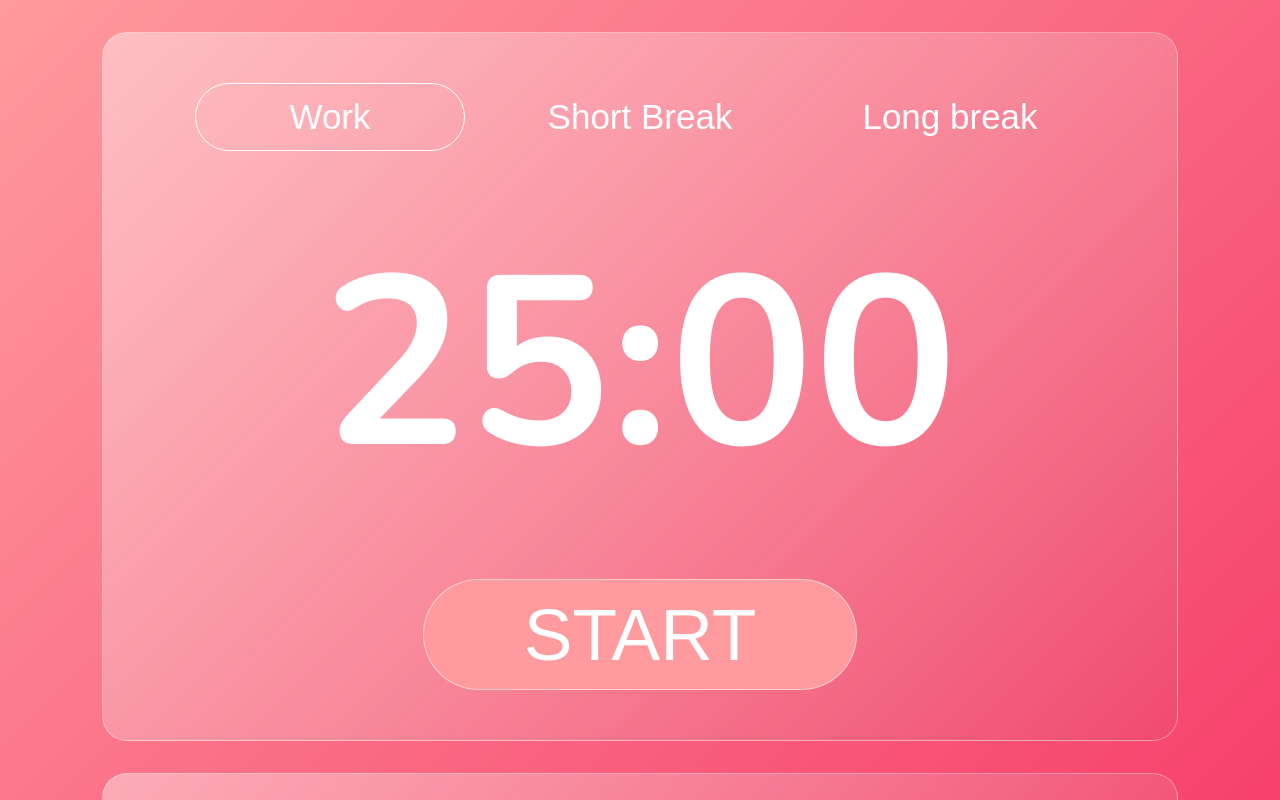
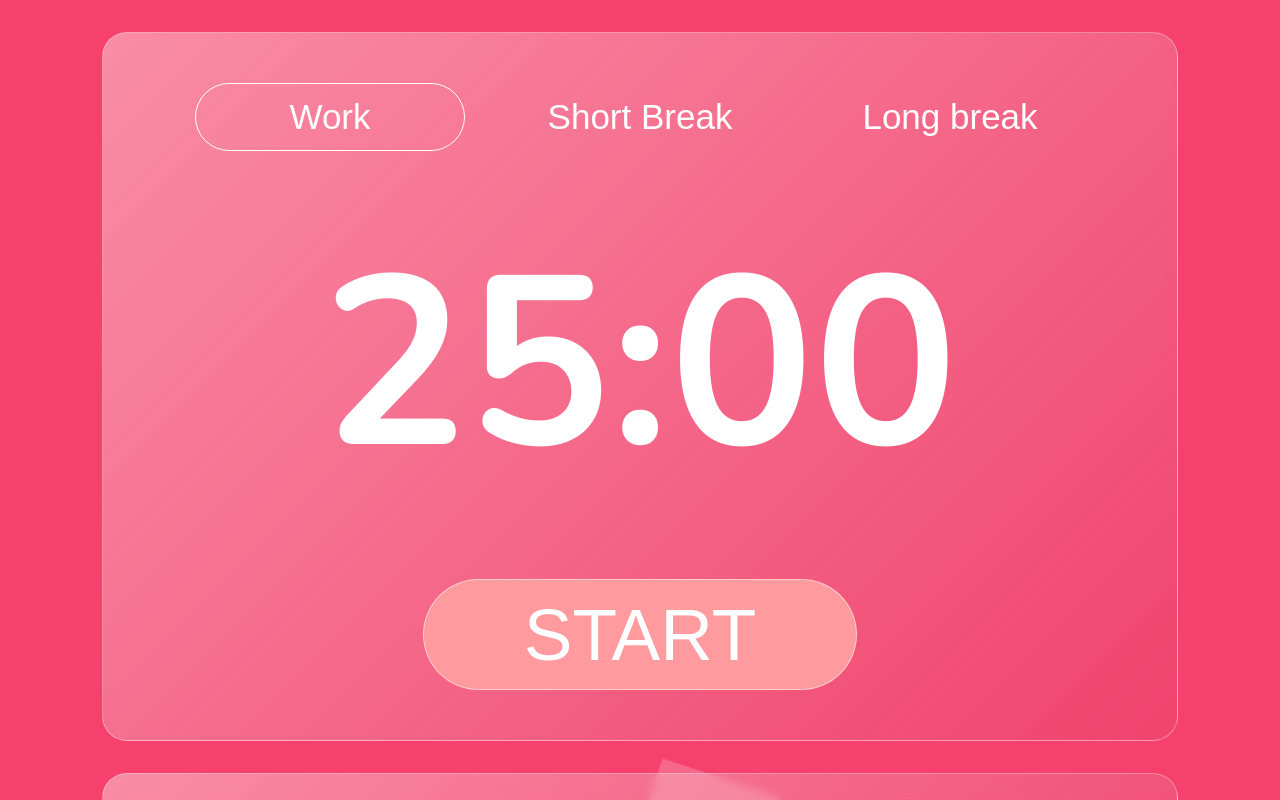
Before and after one commit to Kimbo0o/pomodoro-timer-pwa, a React (Create React App) app: page / in a window 1280 px wide. Built offline with nearby package versions, Linux system fonts and the light colour scheme.

Commit message:
Updated background

```diff
--- a/src/Components/App/App.module.scss
+++ b/src/Components/App/App.module.scss
@@ -4,9 +4,11 @@
   width: 100vw;
   height: 100vh;
   overflow: hidden;
-  position: relative;
   overflow-x: hidden;
   overflow-y: auto;
+  text-align: center;
+  display: flex;
+  justify-content: center;
 
   &--color-scheme-1 {
     background: linear-gradient(135deg, $color_primary1, $color_primary2);
@@ -16,3 +18,8 @@
     background: linear-gradient(135deg, $color_primary3, $color_primary4);
   }
 }
+
+.content-wrap {
+  max-width: 1500px;
+  flex-grow: 1;
+}
--- a/src/Components/App/App.tsx
+++ b/src/Components/App/App.tsx
@@ -3,18 +3,14 @@ import Frame from "../UI/Frame";
 import classes from "./App.module.scss";
 import Timer from "../Timer/Timer";
 import Tasks from "../Tasks/Tasks";
+import Background from "../UI/Background";
 import { useSelector } from "react-redux";
 import { RootState } from "../../Store";
 
 function App() {
-  const colorScheme = useSelector(
-    (state: RootState) => state.general.colorScheme
-  );
-  let appClassNames =
-    classes.app + " " + classes["app--color-scheme-" + colorScheme];
   return (
-    <div className={appClassNames}>
-      <div>
+    <div className={classes.app}>
+      <div className={classes["content-wrap"]}>
         <Frame>
           <Timer></Timer>
         </Frame>
@@ -22,9 +18,7 @@ function App() {
           <Tasks></Tasks>
         </Frame>
       </div>
-      <Bubble top="-20px" left="-50px" degree={135}></Bubble>
-      <Bubble top="400px" right="-40px" degree={315}></Bubble>
-      <Bubble top="700px" left="-20px" degree={315}></Bubble>
+      <Background></Background>
     </div>
   );
 }
--- a/src/Components/Tasks/Task.module.scss
+++ b/src/Components/Tasks/Task.module.scss
@@ -9,6 +9,10 @@
   background-color: $color_primary1;
   display: flex;
   align-items: flex-start;
+
+  &--alternative-color {
+    background-color: $color_primary3;
+  }
 
   .cb-wrap {
     width: rem(41px);
@@ -30,6 +34,7 @@
     .delete-btn {
       border: none;
       background-color: transparent;
+      cursor: pointer;
     }
 
     .trash {
@@ -87,4 +92,10 @@
       }
     }
   }
+
+  .textarea {
+    &:focus {
+      outline: none !important;
+    }
+  }
 }
--- a/src/Components/Tasks/Task.tsx
+++ b/src/Components/Tasks/Task.tsx
@@ -4,9 +4,10 @@ import trash from "../../assets/img/trash.svg";
 import plus from "../../assets/img/plus.svg";
 import check from "../../assets/img/check.svg";
 import TextareaAutosize from "react-textarea-autosize";
-import { useAppDispatch } from "../../Store";
+import { RootState, useAppDispatch } from "../../Store";
 import { tasksActions } from "../../Store/tasks-slice";
 import { ITask } from "../../Models/Tasks";
+import { useSelector } from "react-redux";
 
 const Task: React.FC<{
   inpTitle?: string;
@@ -17,6 +18,9 @@ const Task: React.FC<{
   const [title, setTitle] = useState(props.inpTitle ? props.inpTitle : "");
   const [checked, setChecked] = useState(
     props.inpChecked ? props.inpChecked : false
+  );
+  const colorScheme = useSelector(
+    (state: RootState) => state.general.colorScheme
   );
   const dispatch = useAppDispatch();
 
@@ -57,8 +61,12 @@ const Task: React.FC<{
     dispatch(tasksActions.deleteTask(props.id));
   };
 
+  let classNames = classes.task;
+  if (colorScheme === 2) {
+    classNames += " " + classes["task--alternative-color"];
+  }
   return (
-    <li className={classes.task}>
+    <li className={classNames}>
       {!props.isNew && ( // existing tasks
         <>
           <div className={classes["cb-wrap"]}>
@@ -83,6 +91,7 @@ const Task: React.FC<{
           </div>
           <div className={classes["task-title"]}>
             <TextareaAutosize
+              className={classes.textarea}
               value={title}
               onChange={handleTitleChange}
             ></TextareaAutosize>
@@ -102,6 +111,7 @@ const Task: React.FC<{
           <div className={classes["cb-wrap"]}></div>
           <div className={classes["task-title"]}>
             <TextareaAutosize
+              className={classes.textarea}
               placeholder="Enter new task..."
               value={title}
               onChange={handleTitleChange}
--- /dev/null
+++ b/src/Components/UI/Background.module.scss
@@ -0,0 +1,118 @@
+@import "../../assets/scss/import";
+
+// Animated background: Credits: https://wweb.dev/resources/animated-css-background-generator/
+@keyframes animate {
+  0% {
+    transform: translateY(0) rotate(0deg);
+    opacity: 1;
+    border-radius: 0;
+  }
+  100% {
+    transform: translateY(-1000px) rotate(720deg);
+    opacity: 0;
+    border-radius: 50%;
+  }
+}
+
+.background {
+  position: fixed;
+  width: 100vw;
+  height: 100vh;
+  top: 0;
+  left: 0;
+  margin: 0;
+  padding: 0;
+  overflow: hidden;
+}
+.background li {
+  position: absolute;
+  display: block;
+  list-style: none;
+  width: 20px;
+  height: 20px;
+  background: rgba(255, 255, 255, 0.2);
+  animation: animate 19s linear infinite;
+}
+
+.background li:nth-child(0) {
+  left: 73%;
+  width: 109px;
+  height: 109px;
+  bottom: -109px;
+  animation-delay: 1s;
+}
+.background li:nth-child(1) {
+  left: 50%;
+  width: 124px;
+  height: 124px;
+  bottom: -124px;
+  animation-delay: 5s;
+}
+.background li:nth-child(2) {
+  left: 69%;
+  width: 189px;
+  height: 189px;
+  bottom: -189px;
+  animation-delay: 8s;
+}
+.background li:nth-child(3) {
+  left: 85%;
+  width: 127px;
+  height: 127px;
+  bottom: -127px;
+  animation-delay: 14s;
+}
+.background li:nth-child(4) {
+  left: 43%;
+  width: 141px;
+  height: 141px;
+  bottom: -141px;
+  animation-delay: 18s;
+}
+.background li:nth-child(5) {
+  left: 21%;
+  width: 106px;
+  height: 106px;
+  bottom: -106px;
+  animation-delay: 12s;
+}
+.background li:nth-child(6) {
+  left: 17%;
+  width: 127px;
+  height: 127px;
+  bottom: -127px;
+  animation-delay: 27s;
+}
+.background li:nth-child(7) {
+  left: 56%;
+  width: 167px;
+  height: 167px;
+  bottom: -167px;
+  animation-delay: 23s;
+}
+.background li:nth-child(8) {
+  left: 54%;
+  width: 152px;
+  height: 152px;
+  bottom: -152px;
+  animation-delay: 22s;
+}
+.background li:nth-child(9) {
+  left: 58%;
+  width: 139px;
+  height: 139px;
+  bottom: -139px;
+  animation-delay: 42s;
+}
+
+//custom
+.background {
+  z-index: -1;
+  &--color-scheme-1 {
+    background: $color_primary2;
+  }
+
+  &--color-scheme-2 {
+    background: $color_primary4;
+  }
+}
--- /dev/null
+++ b/src/Components/UI/Background.tsx
@@ -0,0 +1,31 @@
+import { useSelector } from "react-redux";
+import { RootState } from "../../Store";
+import classes from "./Background.module.scss";
+
+const Background: React.FC = () => {
+  const colorScheme = useSelector(
+    (state: RootState) => state.general.colorScheme
+  );
+  return (
+    <ul
+      className={
+        classes.background +
+        " " +
+        classes["background--color-scheme-" + colorScheme]
+      }
+    >
+      <li></li>
+      <li></li>
+      <li></li>
+      <li></li>
+      <li></li>
+      <li></li>
+      <li></li>
+      <li></li>
+      <li></li>
+      <li></li>
+    </ul>
+  );
+};
+
+export default Background;
--- a/src/Components/UI/Bubble.module.scss
+++ /dev/null
@@ -1,10 +0,0 @@
-@import "../../assets/scss/_import.scss";
-
-.bubble {
-  position: absolute;
-  width: rem(300px);
-  height: rem(300px);
-  border-radius: 100%;
-  z-index: 1;
-  opacity: 0.99;
-}
--- a/src/Components/UI/Bubble.tsx
+++ /dev/null
@@ -1,42 +0,0 @@
-import classes from "./Bubble.module.scss";
-import variables from "../../assets/scss/_variables.module.scss";
-import { useSelector } from "react-redux";
-import { RootState } from "../../Store";
-
-const Bubble: React.FC<{
-  left?: string;
-  right?: string;
-  top: string;
-  degree: number;
-}> = (props) => {
-  const colorScheme = useSelector(
-    (state: RootState) => state.general.colorScheme
-  );
-  let color1, color2;
-  switch (colorScheme) {
-    case 1:
-      color1 = variables.color_primary1;
-      color2 = variables.color_primary2;
-      break;
-    case 2:
-      color1 = variables.color_primary3;
-      color2 = variables.color_primary4;
-      break;
-  }
-  const styles: any = {
-    top: props.top,
-    background:
-      "linear-gradient(" +
-      props.degree +
-      "deg, " +
-      color1 +
-      ", " +
-      color2 +
-      ")",
-  };
-  if (props.left) styles.left = props.left;
-  if (props.right) styles.right = props.right;
-  return <div className={classes.bubble} style={styles}></div>;
-};
-
-export default Bubble;
--- a/src/assets/scss/_variables.module.scss
+++ b/src/assets/scss/_variables.module.scss
@@ -1,7 +1,7 @@
 $color_primary1: #ff9a9e;
 $color_primary2: #f6416c;
 $color_primary3: #92a8d1;
-$color_primary4: #034f84;
+$color_primary4: #155ee5c2;
 $color_primarytext: #fff;
 $color_primaryborders: rgba(255, 255, 255, 0.35);
 $color_startstop_border: rgba(255, 255, 255, 0.5);
```
